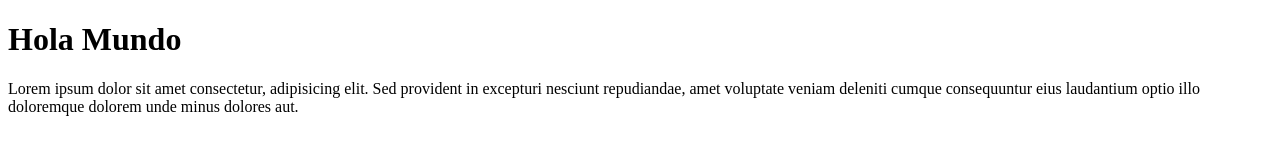
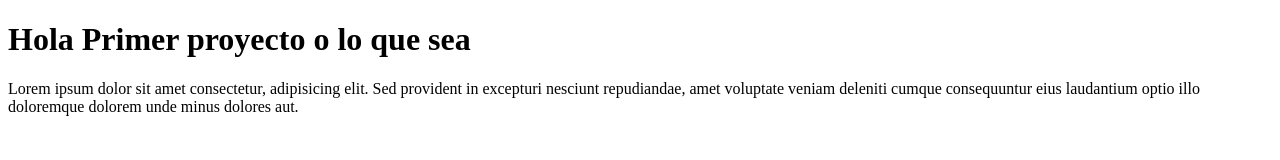
Before and after one commit to GiovannyRiv/proyectoDemoCursoPrework, a plain HTML site: page index.html in a window 1280 px wide. Drawn offline with Linux system fonts and the light colour scheme.

Commit message:
cambios test

```diff
--- a/index.html
+++ b/index.html
@@ -7,7 +7,7 @@
     <title>Document</title>
 </head>
 <body>
-    <h1>Hola Mundo</h1>
+    <h1>Hola Primer proyecto o lo que sea</h1>
     <p>Lorem ipsum dolor sit amet consectetur, adipisicing elit. Sed provident in excepturi nesciunt repudiandae, amet voluptate veniam deleniti cumque consequuntur eius laudantium optio illo doloremque dolorem unde minus dolores aut.</p>
 </body>
 </html>
```
